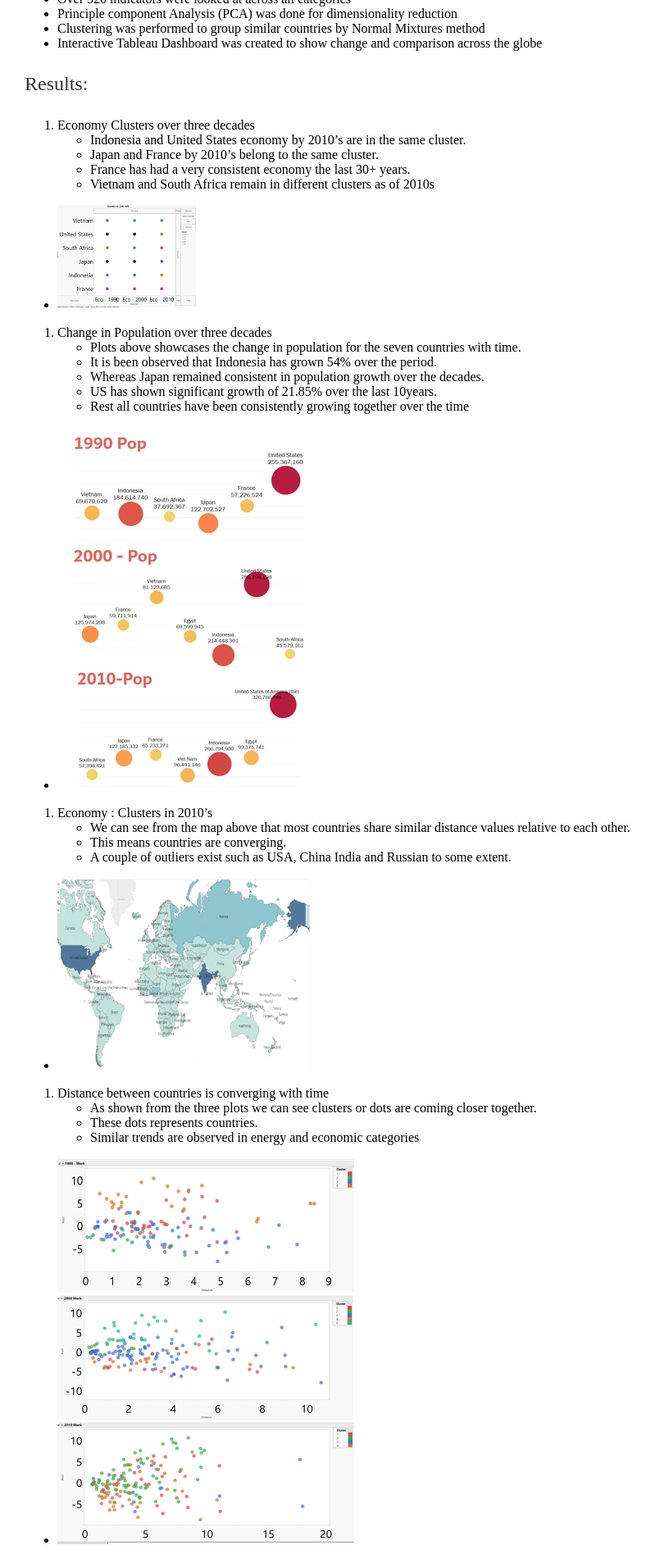
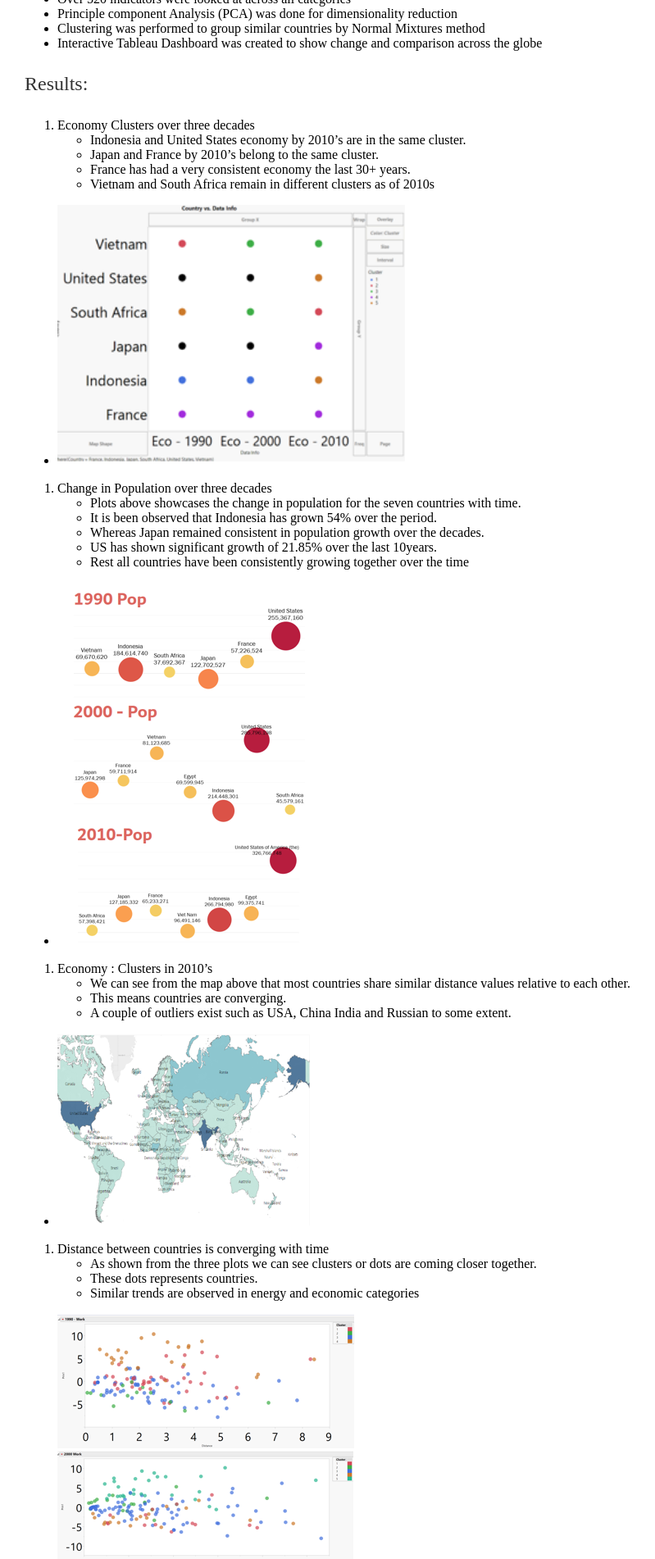
Before and after one commit to mmuktasingh/mmuktasingh.github.io, a Jekyll site: the page built from _posts/2019-10-31-Nation-comparison.md, in a window 1280 px wide. Shown: the part 1012-2914 px from the top of the page at 82% size, without its empty margins (162-961 px from the left). Built offline with Jekyll 4.4.1, drawn with Linux system fonts in a browser that asks for light colours.

Commit message:
Update 2019-10-31-Nation-comparison.md

```diff
--- a/_posts/2019-10-31-Nation-comparison.md
+++ b/_posts/2019-10-31-Nation-comparison.md
@@ -32,7 +32,7 @@
 - France has had a very consistent economy the last 30+ years.
 - Vietnam and South Africa remain in different clusters as of 2010s
 
-- ![test image size](https://github.com/mmuktasingh/mmuktasingh.github.io/blob/master/images/Economy_cluster.PNG?raw=true){:height="20%" width="20%"}
+- ![test image size](https://github.com/mmuktasingh/mmuktasingh.github.io/blob/master/images/Economy_cluster.PNG?raw=true){:height="30%" width="50%"}
 
 
 2. Change in Population over three decades
```
